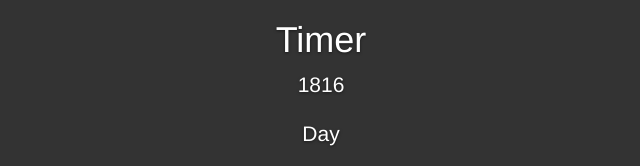
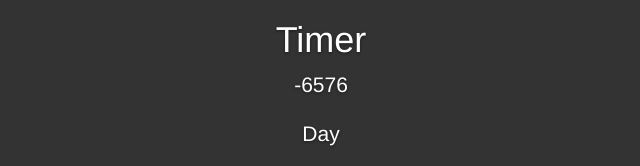
Before and after one commit to rhtsjz/rhtsjz.github.io, a plain HTML site: page timer.html in a window 1280 px wide. Shown: the part 277-443 px from the top of the page, 319-959 px from the left. Drawn offline with Linux system fonts and the light colour scheme.

Commit message:
Update timer.html

```diff
--- a/timer.html
+++ b/timer.html
@@ -92,7 +92,8 @@
 
 <script type="text/javascript">
     setInterval(function() {
-      var start = new Date(2014, 5, 16);
+      //var start = new Date(2014, 5, 16);
+      var start = new Date("2037-06-07");
       var now = new Date();
       var day = Math.floor((now.getTime() - start.getTime())/(60000*60*24))
       document.getElementsByClassName("digit")[0].innerHTML = day;
```
